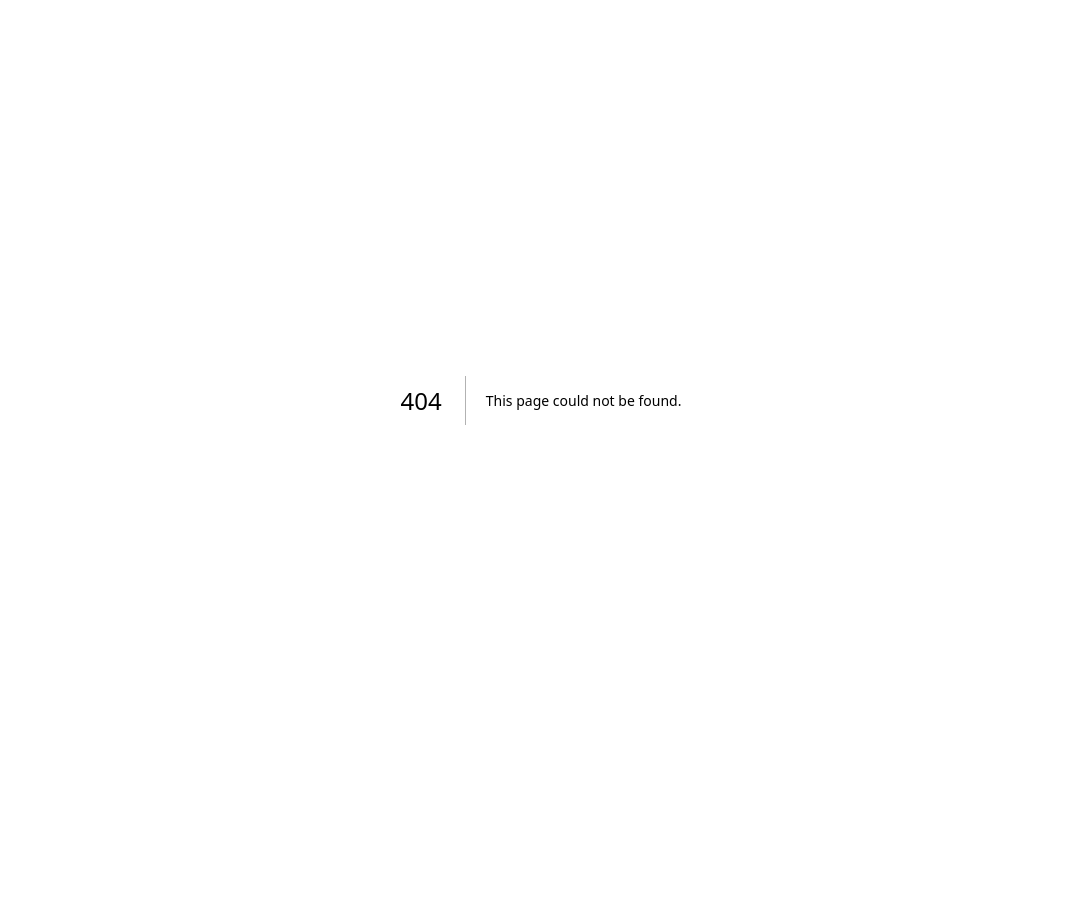
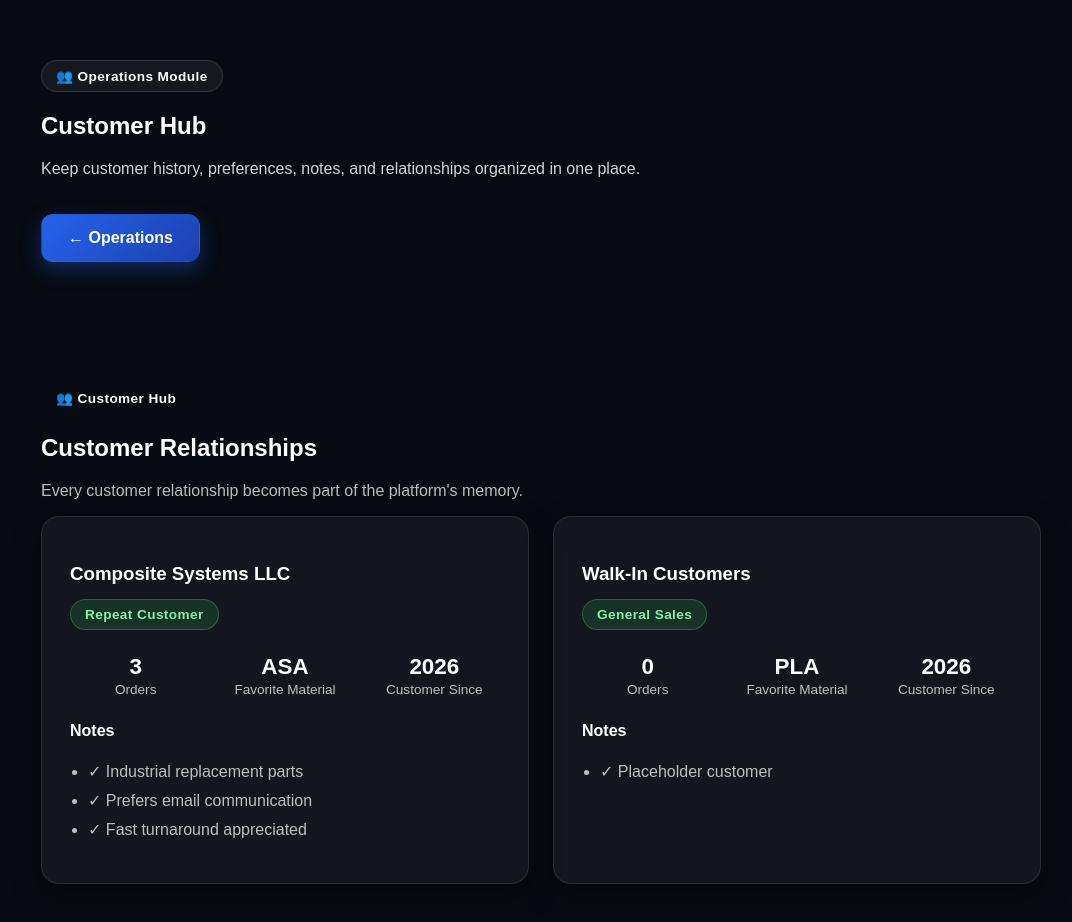
Before and after one commit to jnc3designs/jnc3designs-website, a Next.js app in the folder jnc3designs-premium/: page /operations/customers in a window 1280 px wide. Before the commit this address had no page. Shown: the top 922 px of the page, without its empty margins (99-1171 px from the left). Before the commit the page ends 800 px from the top, so only its background shows below. Built offline with nearby package versions, Linux system fonts and the light colour scheme.

Commit message:
Add CustomersPage component with header and hub

```diff
--- /dev/null
+++ b/jnc3designs-premium/app/operations/customers/page.js
@@ -0,0 +1,19 @@
+import CustomerHub from "../../../components/CustomerHub";
+import OperationsHeader from "../../../components/OperationsHeader";
+
+export default function CustomersPage() {
+  return (
+    <main>
+      <OperationsHeader
+        badge="👥 Operations Module"
+        badgeColor="dark"
+        title="Customer Hub"
+        description="Keep customer history, preferences, notes, and relationships organized in one place."
+        backHref="/operations"
+        backLabel="Operations"
+      />
+
+      <CustomerHub />
+    </main>
+  );
+}
```
